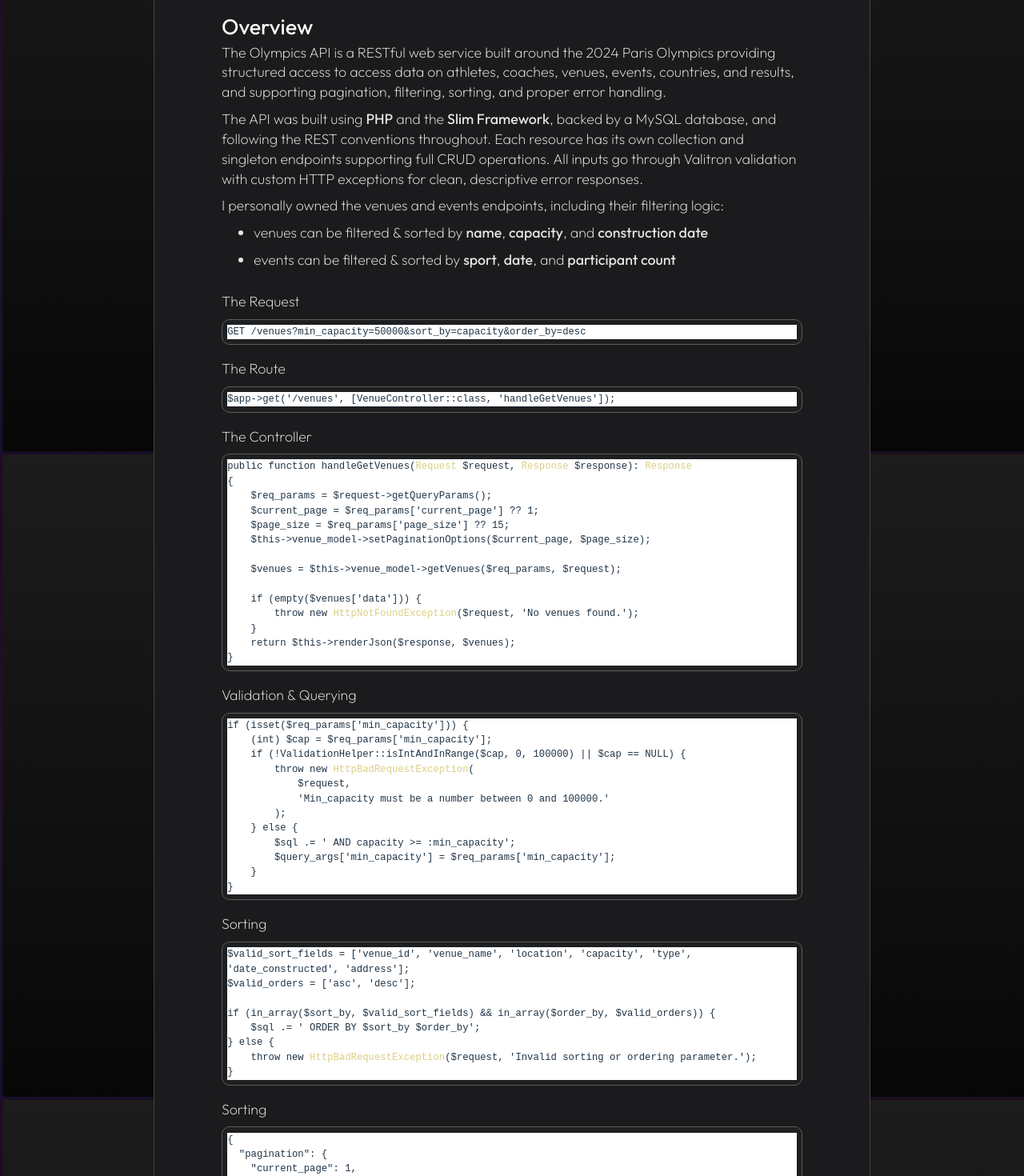
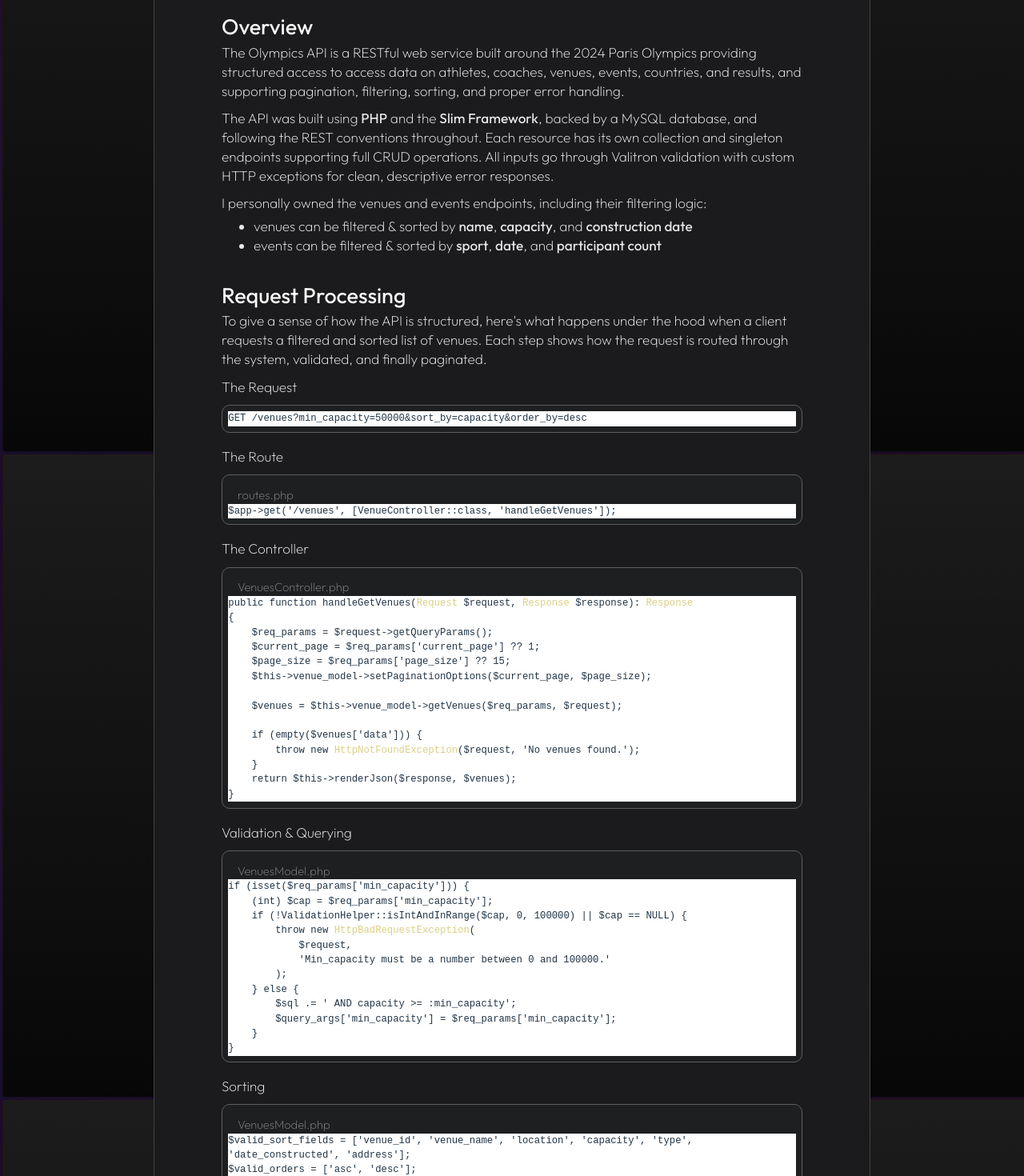
Before and after one commit to hedi3489/my-portfolio, a React (Vite) app: page /projects/olympics-api in a window 1280 px wide. Shown: the part 240-1710 px from the top of the page at 80% size. Built offline with nearby package versions, Linux system fonts and the light colour scheme.

Commit message:
Updating Request Processing section

```diff
--- a/src/components/APIProject.jsx
+++ b/src/components/APIProject.jsx
@@ -47,25 +47,31 @@ function APIProjectPage() {
                     <TextSection className="text-section" title="Overview"
                         paragraphs={[
                             <>The Olympics API is a RESTful web service built around the 2024 Paris Olympics providing structured access to access data on athletes, coaches, venues, events, countries, and results, and supporting pagination, filtering, sorting, and proper error handling.</>,
-                            <>The API was built using <b>PHP</b> and the <b>Slim Framework</b>, backed by a MySQL database, and following the REST conventions throughout. Each resource has its own collection and singleton endpoints supporting full CRUD operations. All inputs go through Valitron validation with custom HTTP exceptions for clean, descriptive error responses.</>,
-                            <>I personally owned the venues and events endpoints, including their filtering logic:</>
+                            <>The API was built using <b>PHP</b> and the <b>Slim Framework</b>, backed by a MySQL database, and following the REST conventions throughout. Each resource has its own collection and singleton endpoints supporting full CRUD operations. All inputs go through Valitron validation with custom HTTP exceptions for clean, descriptive error responses.</>
                         ]}
                     />
-                    <BulletList items={[
+                    <BulletList
+                    intro='I personally owned the venues and events endpoints, including their filtering logic:'
+                    items={[
                         <>venues can be filtered & sorted by <b>name</b>, <b>capacity</b>, and <b>construction date</b></>,
                         <> events can be filtered & sorted by <b>sport</b>, <b>date</b>, and <b>participant count</b></>
                     ]} />
 
+                    <TextSection
+                        title="Request Processing"
+                        paragraphs={[
+                            <>To give a sense of how the API is structured, here's what happens under the hood when a client requests a filtered and sorted list of venues. Each step shows how the request is routed through the system, validated, and finally paginated.</>
+                        ]}
+                    />
 
-                    <br />
                     <p>The Request</p>
                     <CodeSnippet language="http" code="GET /venues?min_capacity=50000&sort_by=capacity&order_by=desc" />
 
                     <p>The Route</p>
-                    <CodeSnippet code="$app->get('/venues', [VenueController::class, 'handleGetVenues']);" />
+                    <CodeSnippet subtitle="routes.php" code="$app->get('/venues', [VenueController::class, 'handleGetVenues']);" />
 
                     <p>The Controller</p>
-                    <CodeSnippet code="public function handleGetVenues(Request $request, Response $response): Response
+                    <CodeSnippet subtitle="VenuesController.php" code="public function handleGetVenues(Request $request, Response $response): Response
 {
     $req_params = $request->getQueryParams();
     $current_page = $req_params['current_page'] ?? 1;
@@ -81,7 +87,7 @@ function APIProjectPage() {
 }"/>
 
                     <p>Validation & Querying</p>
-                    <CodeSnippet code="if (isset($req_params['min_capacity'])) {
+                    <CodeSnippet subtitle="VenuesModel.php" code="if (isset($req_params['min_capacity'])) {
     (int) $cap = $req_params['min_capacity'];
     if (!ValidationHelper::isIntAndInRange($cap, 0, 100000) || $cap == NULL) {
         throw new HttpBadRequestException(
@@ -95,7 +101,7 @@ function APIProjectPage() {
 }"/>
 
                     <p>Sorting</p>
-                    <CodeSnippet code="$valid_sort_fields = ['venue_id', 'venue_name', 'location', 'capacity', 'type', 'date_constructed', 'address'];
+                    <CodeSnippet subtitle="VenuesModel.php" code="$valid_sort_fields = ['venue_id', 'venue_name', 'location', 'capacity', 'type', 'date_constructed', 'address'];
 $valid_orders = ['asc', 'desc'];
 
 if (in_array($sort_by, $valid_sort_fields) && in_array($order_by, $valid_orders)) {
@@ -104,7 +110,7 @@ if (in_array($sort_by, $valid_sort_fields) && in_array($order_by, $valid_orders)
     throw new HttpBadRequestException($request, 'Invalid sorting or ordering parameter.');
 }"/>
 
-                    <p>Sorting</p>
+                    <p>The Response</p>
                     <CodeSnippet language="json" code='{
   "pagination": {
     "current_page": 1,
--- a/src/components/ProjectPageComponents.jsx
+++ b/src/components/ProjectPageComponents.jsx
@@ -86,10 +86,11 @@ function ThemeButtons({ colors, selectedIndex, onSelectIndex }) {
     );
 }
 
-function BulletList({ title, items = [] }) {
+function BulletList({ header, intro, items = [] }) {
     return <div>
 
-        {title ? <h3>{title}</h3> : null}
+        {header ? <h3>{header}</h3> : null}
+        {intro ? <p style={{marginBottom: "0.3em"}}>{intro}</p> : null}
         <ul>
             {items.map((item, index) => (
                 <li key={index}>{item}</li>
@@ -107,10 +108,11 @@ const customAtomDark = {
     }
 };
 
-function CodeSnippet({ title = null, code, language = "php", style = customAtomDark }) {
+function CodeSnippet({ title = null, subtitle = null, code, language = "php", style = customAtomDark }) {
     return (
         <div className="code-snippet-border">
-            {title ? <p style={{ margin: "0.6em 0em 0.6em 0.8em", fontSize: "1.2em", fontWeight: "250" }}>{title}</p> : null}
+            {title ? <p style={{ margin: "0.5em 0em 0.6em 0.8em", fontSize: "1.2em", fontWeight: "250" }}>{title}</p> : null}
+            {subtitle ? <p style={{ margin: "0.5em 0em 0em 0.8em", fontSize: "1.2em", color: "gray" }}>{subtitle}</p> : null}
             <div className=''>
                 <SyntaxHighlighter language={language} style={style} codeTagProps={{ style: { whiteSpace: 'pre-wrap' } }}
                 customStyle={{
--- a/src/styles/Containers.css
+++ b/src/styles/Containers.css
@@ -126,7 +126,7 @@
 
 .code-snippet-border {
   margin: 5px 0px 18px 0px;
-  padding: 0.5em;
+  padding: 0.6em;
   background-color: #1d1f21;
   border: 1px solid rgb(94, 94, 94);
   border-radius: var(--radius);
--- a/src/styles/Typography.css
+++ b/src/styles/Typography.css
@@ -111,11 +111,14 @@ ul {
 
 .project-page-container .prose p,
 .project-page-container .prose li {
-  font-size: 1.45em;
+  font-size: 1.4em;
   line-height: 1.4;
   font-weight: 200;
   color: rgba(255, 255, 255, 0.9);
-  margin-bottom: 0.5em;
+}
+
+.project-page-container .prose p {
+  margin-bottom: 0.6em;
 }
 
 .project-page-container .prose b {
```
